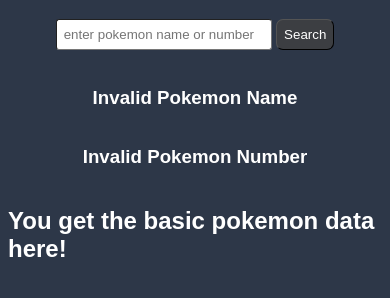
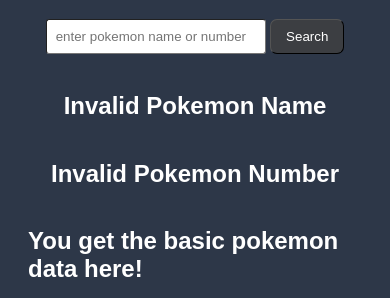
Before and after one commit to Kavilash-R/pokemon, a plain HTML site: page index.html in a window 390 px wide. Shown: the part 69-367 px from the top of the page. Drawn offline with Linux system fonts and the light colour scheme; no server answers.

Commit message:
updated search button

```diff
--- a/index.html
+++ b/index.html
@@ -21,8 +21,8 @@
     </div>
     <br />
     <div class="alter-box">
-      <h3 id="alter">Invalid Pokemon Name</h3>
-      <h3 id="alter-number">Invalid Pokemon Number</h3>
+      <h2 id="alter">Invalid Pokemon Name</h2>
+      <h2 id="alter-number">Invalid Pokemon Number</h2>
     </div>
     <h2 id="info">You get the basic pokemon data here!</h2>
 
--- a/style.css
+++ b/style.css
@@ -1,8 +1,3 @@
-#info {
-  display: flex;
-  justify-content: center;
-  align-items: center;
-}
 @media (min-width: 480px) {
   body {
     background-color: #2d3748;
@@ -11,6 +6,13 @@
       sans-serif;
     color: rgb(255, 255, 255);
   }
+
+  #info {
+    display: flex;
+    justify-content: center;
+    align-items: center;
+  }
+
   #titleName {
     display: flex;
     justify-content: center;
@@ -91,6 +93,12 @@
     align-items: center;
   }
 
+  #info {
+    display: flex;
+    justify-content: center;
+    align-items: center;
+    padding-left: 20px;
+  }
   .alter-box {
     display: flex;
     flex-direction: column;
@@ -110,14 +118,17 @@
   }
 
   #searchbtn {
-    padding: 7px;
+    padding: 9px;
+    padding-left: 15px;
+    padding-right: 15px;
     background-color: hsla(0, 0%, 25%, 0.811);
     color: white;
     border-radius: 7px;
     border-width: 1px;
+    cursor: pointer;
   }
   #search {
-    padding: 7px;
+    padding: 9px;
     width: 200px;
     border-radius: 3px;
     border-width: 1px;
```
